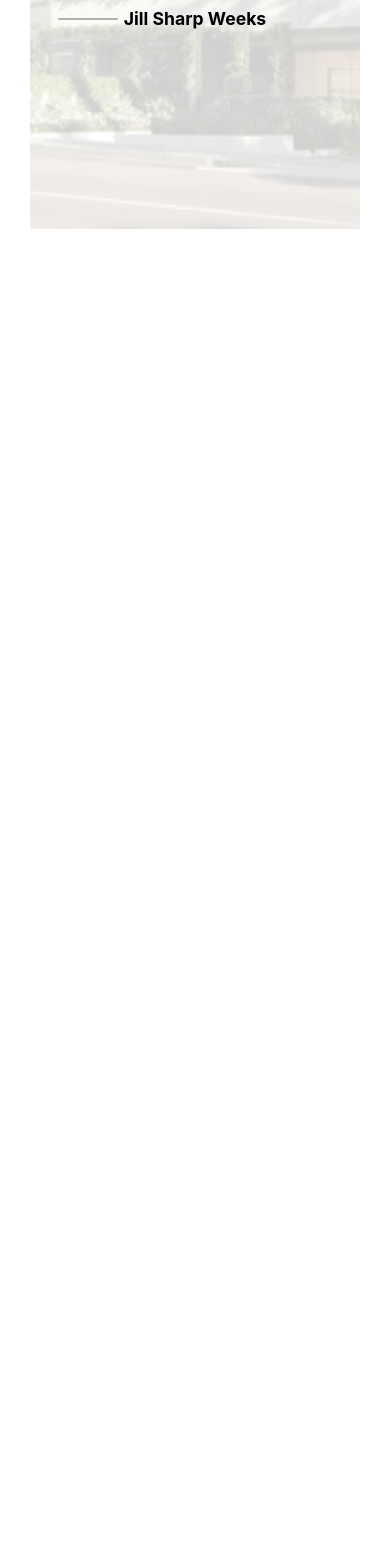
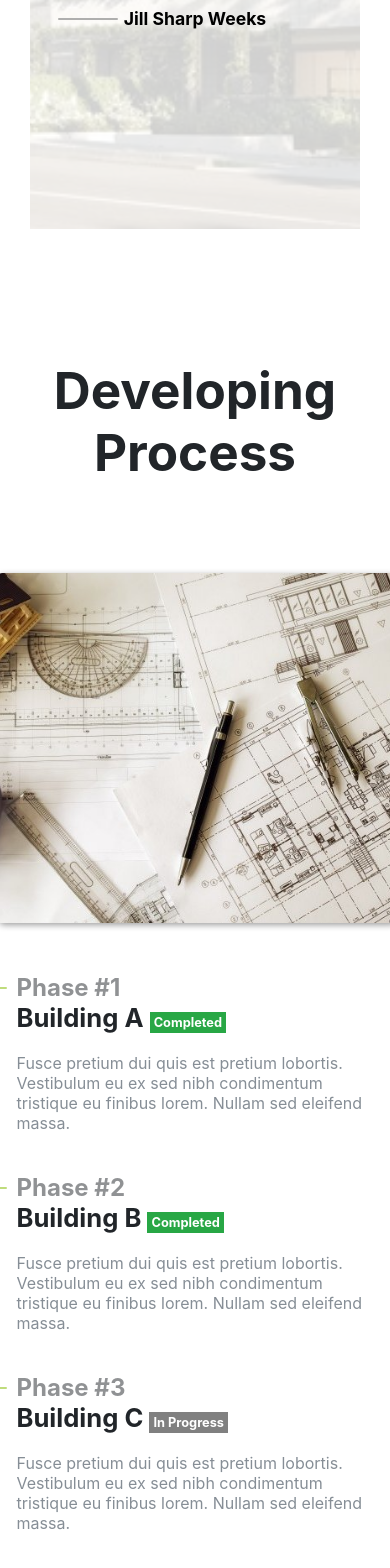
Before and after one commit to Kmonterohenriquez/housing, a React (Create React App) app: page / in a window 390 px wide. Shown: the part 3998-5566 px from the top of the page. Before the commit the page ends 4282 px from the top, so only its background shows below. Built offline with nearby package versions, Linux system fonts and the light colour scheme.

Commit message:
Developing component  responsiveness done

```diff
--- a/src/App.js
+++ b/src/App.js
@@ -23,8 +23,8 @@ function App() {
 				<Features />
 				<NewLiving />
 				<Quote />
-				{/*<Developing />
-				<Pricing />
+				<Developing />
+				{/* <Pricing />
 				<Location />
 				<Partners />
 				<Contact />
--- a/src/Components/Developing/Developing.sass
+++ b/src/Components/Developing/Developing.sass
@@ -50,3 +50,21 @@
                 p.text
                     color: #868E96
                     font-size: 1rem
+
+@media screen and ( max-width: 900px )
+    .Developing
+        .content
+            // padding: 0 30px
+            display: grid
+            justify-content: center
+            align-items: center
+            grid-gap: 50px
+            .left-side
+                display: flex
+                justify-content: center
+                width: 100%
+            .right-side
+                box-sizing: border-box
+                // background: black
+                width: 100%
+                padding: 0 60px
```
